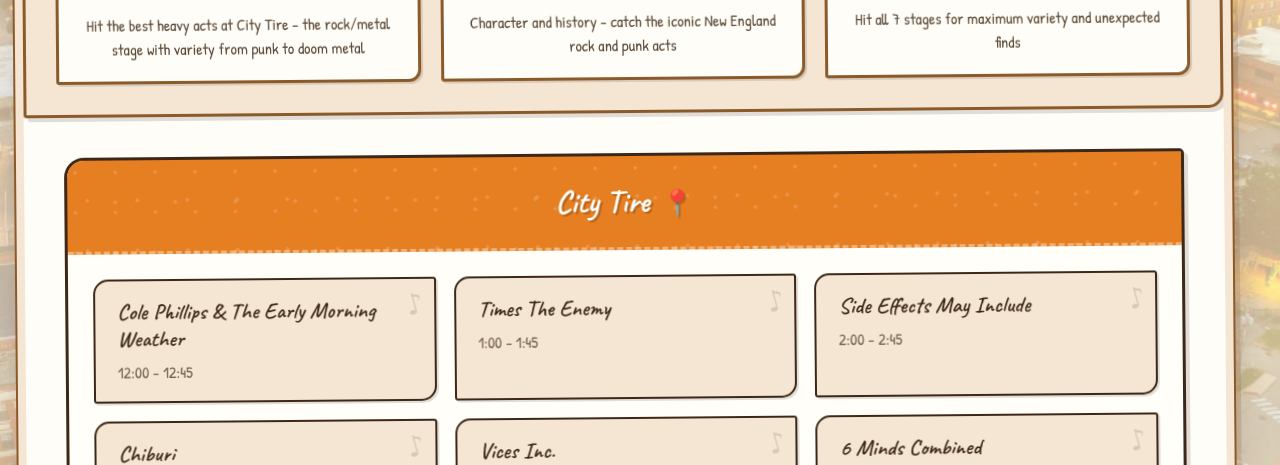
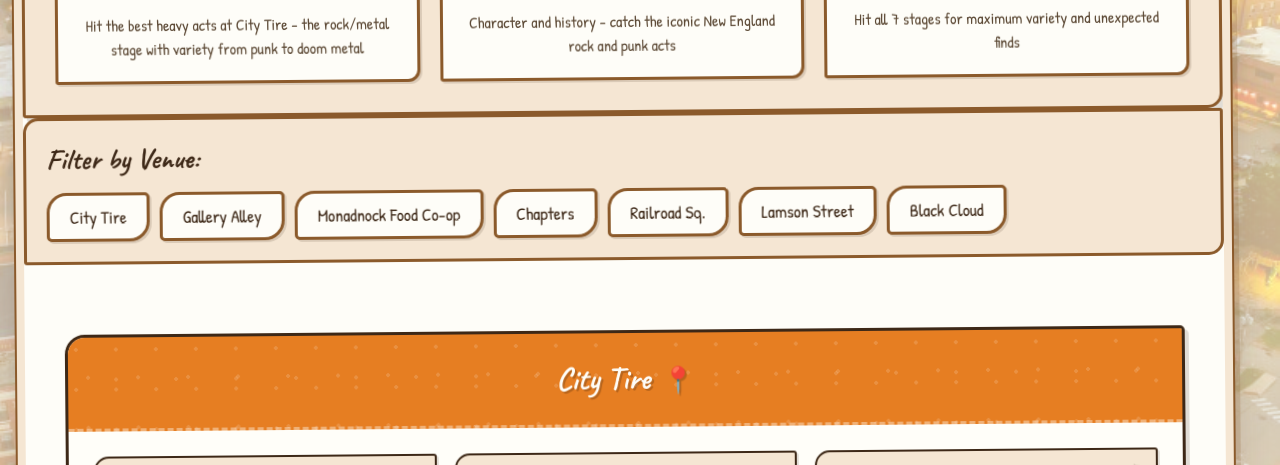
Before and after one commit to danman01/music_festival_preview, a website: page 2026/NH/keene_music_festival_2026/index.html in a window 1280 px wide. Shown: the part 774-1239 px from the top of the page. Drawn offline with nearby package versions, Linux system fonts and the light colour scheme; no server answers.

Commit message:
update default

```diff
--- a/2026/NH/keene_music_festival_2026/index.html
+++ b/2026/NH/keene_music_festival_2026/index.html
@@ -951,7 +951,7 @@
 
         <div id="genreContainer" class="venues hidden"></div>
 
-        <div id="venueFilterContainer" class="hidden" style="margin-bottom: 30px; padding: 20px; background: #f5e6d3; border: 3px solid #8b5a2b; border-radius: 15px 3px 15px 3px;">
+        <div id="venueFilterContainer" style="margin-bottom: 30px; padding: 20px; background: #f5e6d3; border: 3px solid #8b5a2b; border-radius: 15px 3px 15px 3px;">
             <h3 style="font-family: 'Caveat', cursive; font-size: 1.8em; color: #3d2817; margin-bottom: 15px;">Filter by Venue:</h3>
             <div id="venueFilters" style="display: flex; flex-wrap: wrap; gap: 10px;"></div>
         </div>
```
